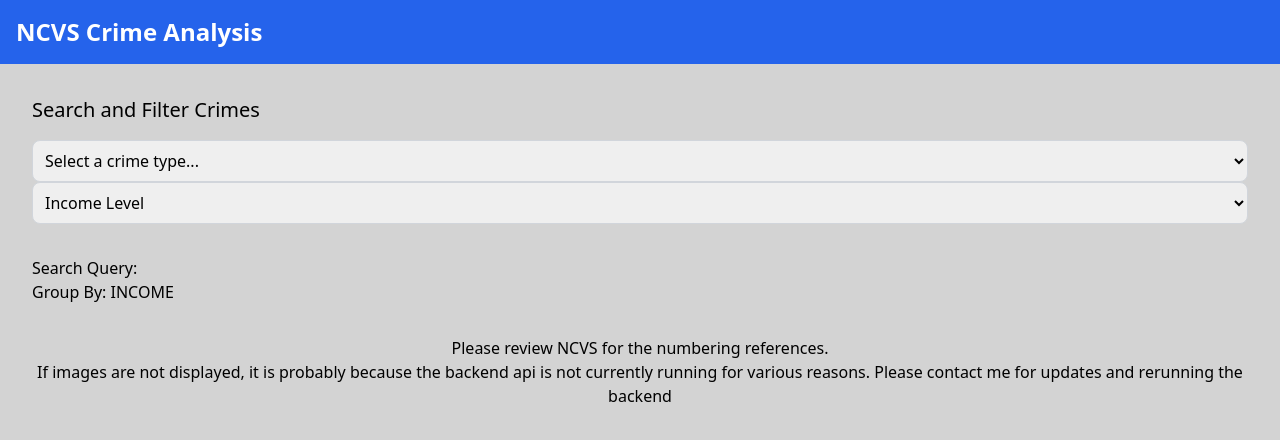
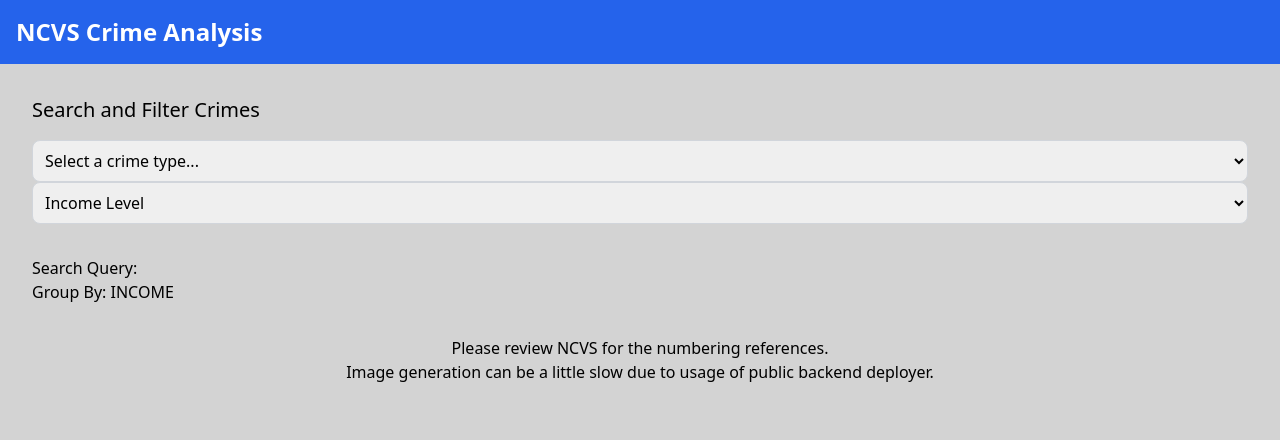
Before and after one commit to zelshahawy/crime-reports, a Next.js app: page / in a window 1280 px wide. Shown: the top 440 px of the page. Built offline with nearby package versions, Linux system fonts and the light colour scheme; no server answers.

Commit message:
Update page.tsx

```diff
--- a/app/page.tsx
+++ b/app/page.tsx
@@ -49,7 +49,7 @@
                         <div className="text-center">
                             {imageUrl && <img src={imageUrl} alt="Crime Data Visualization" />}
                             <p>Please review NCVS for the numbering references.</p>
-                            <p> If images are not displayed, it is probably because the backend api is not currently running for various reasons. Please contact me for updates and rerunning the backend </p>
+                            <p> Image generation can be a little slow due to usage of public backend deployer. </p>
                         </div>
                     </div>
                 </div>
```
